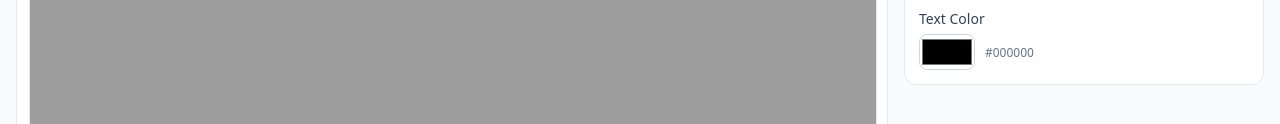
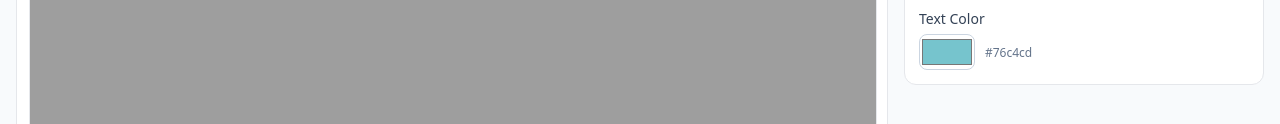
Before and after one commit to Abdulelah86/MyClinic, a plain HTML site: page index.html in a window 1280 px wide. Shown: the part 401-525 px from the top of the page. Drawn offline with Linux system fonts and the light colour scheme.

Commit message:
Update index.html
change the defult color to 76c4cd

```diff
--- a/index.html
+++ b/index.html
@@ -198,7 +198,7 @@
         <div class="field">
           <label for="textColor">Text Color</label>
           <div class="color-row">
-            <input id="textColor" type="color" value="#000000" />
+            <input id="textColor" type="color" value="#76c4cd" />
             <span id="colorHex" class="muted">#ffffff</span>
           </div>
         </div>
```
